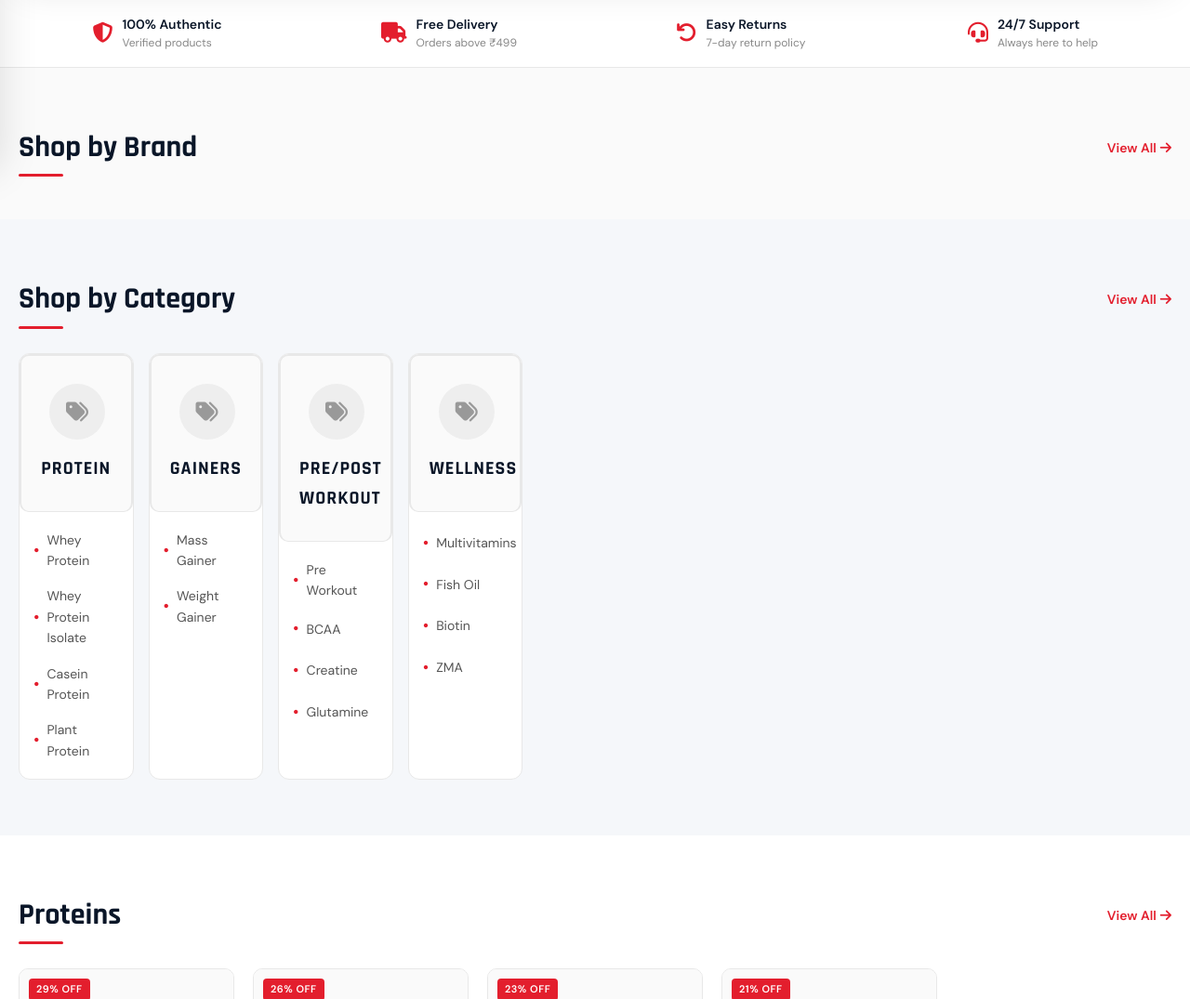
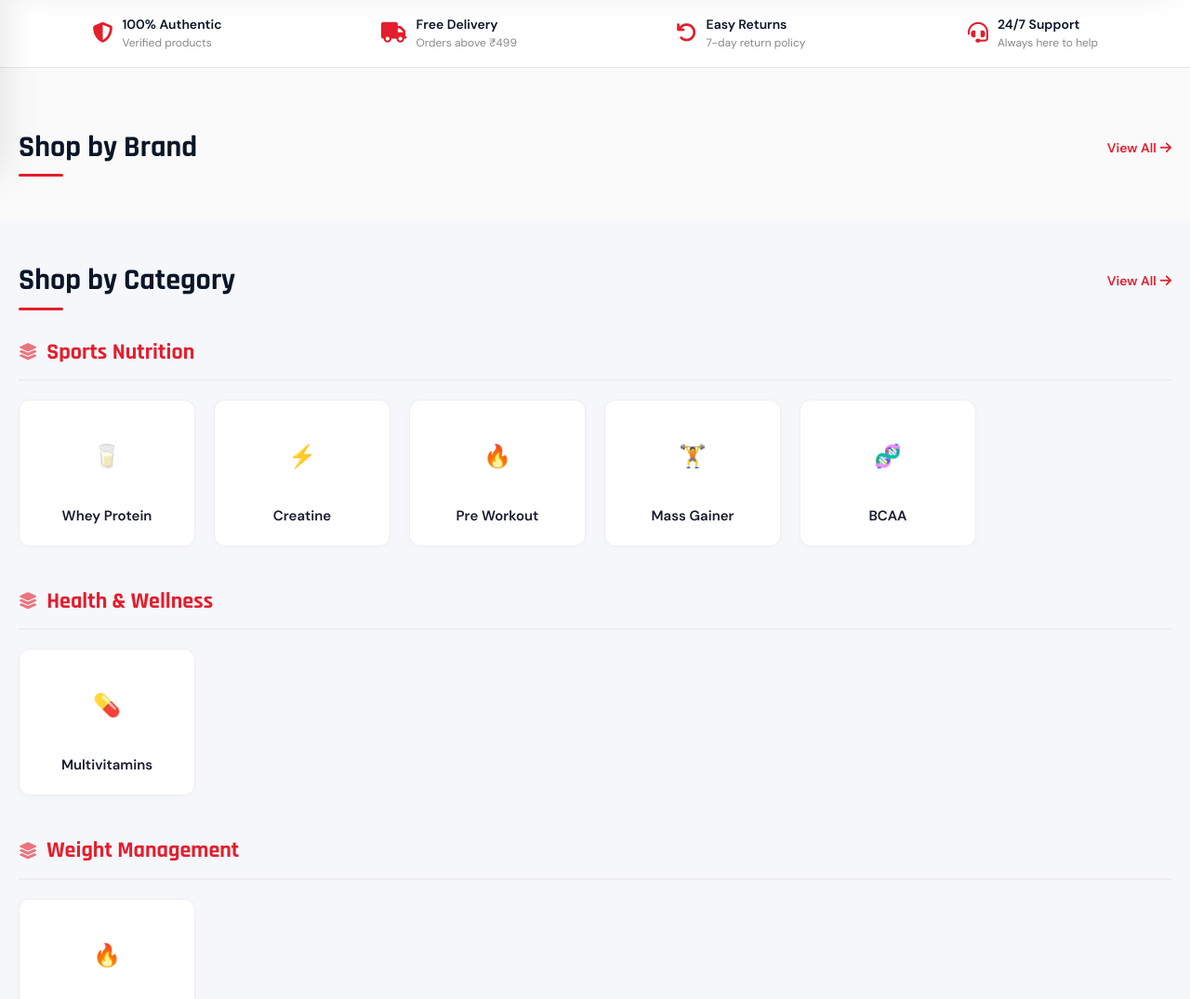
Before and after one commit to barixl/curve-sports, a Flask app: page / in a window 1280 px wide. Shown: the part 625-1700 px from the top of the page at 93% size. Run offline with Flask 3, Linux system fonts and the light colour scheme; data comes from the database, SQL or seed files in the repository; data that the repository does not hold is empty.

Commit message:
Implement category hierarchy and subcategories on homepage

```diff
--- a/app.py
+++ b/app.py
@@ -94,49 +94,32 @@ def _seed_data():
     )
     db.session.add(admin)
 
-    # Categories (Parent & Child)
-    # ── PROTEIN ──────────────────────────────────────────
-    prot = Category(name='PROTEIN', slug='protein', description='High quality protein supplements')
-    db.session.add(prot)
+    # Categories
+    # Categories
+    parent_sports = Category(name='Sports Nutrition', slug='sports-nutrition', icon='💪', description='Supplements for athletic performance')
+    parent_health = Category(name='Health & Wellness', slug='health-wellness', icon='🥗', description='Supplements for daily health')
+    parent_weight = Category(name='Weight Management', slug='weight-management', icon='⚖️', description='Supplements for weight goals')
+    parent_food   = Category(name='Food & Drinks', slug='food-drinks', icon='🍎', description='Healthy snacks and beverages')
+
+    db.session.add_all([parent_sports, parent_health, parent_weight, parent_food])
     db.session.flush()
 
-    cat_whey = Category(name='Whey Protein', slug='whey-protein', parent_id=prot.id)
-    cat_iso  = Category(name='Whey Protein Isolate', slug='whey-isolate', parent_id=prot.id)
-    cat_cas  = Category(name='Casein Protein', slug='casein-protein', parent_id=prot.id)
-    cat_plant = Category(name='Plant Protein', slug='plant-protein', parent_id=prot.id)
-
-    # ── GAINERS ──────────────────────────────────────────
-    gain = Category(name='GAINERS', slug='gainers')
-    db.session.add(gain)
+    cats = [
+        Category(name='Whey Protein',  slug='whey-protein',  icon='🥛', description='High quality whey protein supplements', parent_id=parent_sports.id),
+        Category(name='Creatine',      slug='creatine',      icon='⚡', description='Pure creatine monohydrate', parent_id=parent_sports.id),
+        Category(name='Pre Workout',   slug='pre-workout',   icon='🔥', description='Energy & focus pre-workout', parent_id=parent_sports.id),
+        Category(name='Mass Gainer',   slug='mass-gainer',   icon='🏋️', description='Weight & mass gainer supplements', parent_id=parent_sports.id),
+        Category(name='Multivitamins', slug='multivitamins', icon='💊', description='Daily vitamins & minerals', parent_id=parent_health.id),
+        Category(name='BCAA',          slug='bcaa',          icon='🧬', description='Branched Chain Amino Acids', parent_id=parent_sports.id),
+        Category(name='Fat Burner',    slug='fat-burner',    icon='🔥', description='Weight loss & fat burning', parent_id=parent_weight.id),
+        Category(name='Protein Bars',  slug='protein-bars',  icon='🍫', description='On the go protein snacks', parent_id=parent_food.id),
+    ]
+    for c in cats:
+        db.session.add(c)
     db.session.flush()
 
-    cat_mass = Category(name='Mass Gainer', slug='mass-gainer', parent_id=gain.id)
-    cat_weight = Category(name='Weight Gainer', slug='weight-gainer', parent_id=gain.id)
-
-    # ── PRE/POST WORKOUT ──────────────────────────────────
-    pre_post = Category(name='PRE/POST WORKOUT', slug='workout')
-    db.session.add(pre_post)
-    db.session.flush()
-
-    cat_pre = Category(name='Pre Workout', slug='pre-workout', parent_id=pre_post.id)
-    cat_bcaa = Category(name='BCAA', slug='bcaa', parent_id=pre_post.id)
-    cat_crea = Category(name='Creatine', slug='creatine', parent_id=pre_post.id)
-    cat_glut = Category(name='Glutamine', slug='glutamine', parent_id=pre_post.id)
-
-    # ── WELLNESS ─────────────────────────────────────────
-    well = Category(name='WELLNESS', slug='wellness')
-    db.session.add(well)
-    db.session.flush()
-
-    cat_multi = Category(name='Multivitamins', slug='multivitamins', parent_id=well.id)
-    cat_fish = Category(name='Fish Oil', slug='fish-oil', parent_id=well.id)
-    cat_biotin = Category(name='Biotin', slug='biotin', parent_id=well.id)
-    cat_zma = Category(name='ZMA', slug='zma', parent_id=well.id)
-
-    all_cats = [cat_whey, cat_iso, cat_cas, cat_plant, cat_mass, cat_weight,
-                cat_pre, cat_bcaa, cat_crea, cat_glut, cat_multi, cat_fish, cat_biotin, cat_zma]
-    for c in all_cats:
-        db.session.add(c)
+    # Mapping for product category assignment
+    cat_map = {c.slug: c.id for c in cats}
 
     # Brands
     brands = [
@@ -154,36 +137,80 @@ def _seed_data():
 
     # Products
     product_images = ['Whey-Chocolate.jpg', 'muscleblaze.jpg', 'whey.webp']
-
-    # Helper to add 4 products for each category
-    def add_demo_products(cat_id, base_name, base_slug, brand_id):
-        for i in range(1, 5):
-            p = Product(
-                name=f"{base_name} Pro {i}",
-                slug=f"{base_slug}-{i}",
-                description=f"Premium {base_name} formula for maximum results. Pure and authentic.",
-                price=1000 + (i*200),
-                original_price=1500 + (i*200),
-                stock=50 + (i*10),
-                category_id=cat_id,
-                brand_id=brand_id,
-                rating=4.0 + (i*0.2),
-                review_count=100 * i,
-                image=product_images[i % 3]
-            )
-            db.session.add(p)
-
-    # Adding products for some key sub-categories
-    add_demo_products(cat_whey.id, 'Curve Whey', 'curve-whey', 1)
-    add_demo_products(cat_iso.id, 'ON Isolate', 'on-isolate', 2)
-    add_demo_products(cat_mass.id, 'MB Mass', 'mb-mass', 3)
-    add_demo_products(cat_pre.id, 'Curve Ignite', 'curve-ignite', 1)
-    add_demo_products(cat_multi.id, 'Opti-Men', 'opti-men', 2)
-    add_demo_products(cat_crea.id, 'Curve Creatine', 'curve-creatine', 1)
-    add_demo_products(cat_bcaa.id, 'BCAA Recovery', 'bcaa-recovery', 1)
-    add_demo_products(cat_fish.id, 'Fish Oil Premium', 'fish-oil', 5)
-
-    db.session.commit()
+    products = [
+        Product(
+            name='Curve Gold 100% Whey Protein', slug='curve-gold-whey-protein',
+            description='Premium whey protein concentrate with 24g protein per serving. Ideal for muscle building and recovery.',
+            price=1999, original_price=2999, stock=150, category_id=cat_map['whey-protein'], brand_id=1,
+            rating=4.5, review_count=2341, featured=True, bestseller=True,
+            image=product_images[0]
+        ),
+        Product(
+            name='ON Gold Standard 100% Whey', slug='on-gold-standard-whey',
+            description="World's best selling whey protein. 24g blended protein, 5.5g BCAAs per serving.",
+            price=4299, original_price=5499, stock=80, category_id=cat_map['whey-protein'], brand_id=2,
+            rating=4.8, review_count=8921, featured=True, bestseller=True,
+            image=product_images[1]
+        ),
+        Product(
+            name='MuscleBlaze Biozyme Whey', slug='muscleblaze-biozyme-whey',
+            description='Enhanced absorption whey protein with protease enzyme blend.',
+            price=2799, original_price=3599, stock=200, category_id=cat_map['whey-protein'], brand_id=3,
+            rating=4.4, review_count=5612, featured=True,
+            image=product_images[2]
+        ),
+        Product(
+            name='Curve Pure Creatine Monohydrate', slug='curve-creatine-mono',
+            description='100% pure micronized creatine monohydrate. 3g per serving for strength and power.',
+            price=499, original_price=799, stock=300, category_id=cat_map['creatine'], brand_id=1,
+            rating=4.6, review_count=3210, bestseller=True,
+            image=product_images[0]
+        ),
+        Product(
+            name='MyProtein Impact Whey', slug='myprotein-impact-whey',
+            description="Europe's best selling protein powder with 21g protein per serving.",
+            price=2199, original_price=2999, stock=120, category_id=cat_map['whey-protein'], brand_id=4,
+            rating=4.3, review_count=4100,
+            image=product_images[1]
+        ),
+        Product(
+            name='Curve Pre-Workout Ignite', slug='curve-preworkout-ignite',
+            description='Explosive pre-workout formula with caffeine, beta-alanine and citrulline.',
+            price=999, original_price=1499, stock=90, category_id=cat_map['pre-workout'], brand_id=1,
+            rating=4.2, review_count=1890, featured=True,
+            image=product_images[2]
+        ),
+        Product(
+            name='AS-IT-IS Whey Protein Concentrate', slug='as-it-is-whey',
+            description='Pure, unadulterated whey protein concentrate 80%. No additives, no fillers.',
+            price=1599, original_price=2199, stock=250, category_id=cat_map['whey-protein'], brand_id=6,
+            rating=4.5, review_count=7823, bestseller=True,
+            image=product_images[0]
+        ),
+        Product(
+            name='MuscleBlaze Mass Gainer XXL', slug='muscleblaze-mass-gainer-xxl',
+            description='60g protein and 1000+ calories per serving for extreme mass gain.',
+            price=1799, original_price=2399, stock=60, category_id=cat_map['mass-gainer'], brand_id=3,
+            rating=4.1, review_count=3456,
+            image=product_images[1]
+        ),
+        Product(
+            name='Curve Wellness BCAA 2:1:1', slug='curve-bcaa',
+            description='Pure BCAA in 2:1:1 ratio for muscle recovery and endurance.',
+            price=799, original_price=1199, stock=180, category_id=cat_map['bcaa'], brand_id=1,
+            rating=4.3, review_count=1230,
+            image=product_images[2]
+        ),
+        Product(
+            name='ON Opti-Men Multivitamin', slug='on-opti-men-multivitamin',
+            description='Complete multivitamin for active men with 75+ ingredients.',
+            price=1899, original_price=2499, stock=100, category_id=cat_map['multivitamins'], brand_id=2,
+            rating=4.7, review_count=4532, featured=True,
+            image=product_images[0]
+        ),
+    ]
+    for p in products:
+        db.session.add(p)
 
     db.session.commit()
     print('✅ Demo data seeded.')
--- a/models.py
+++ b/models.py
@@ -42,6 +42,7 @@ class Category(db.Model):
     slug        = db.Column(db.String(120), unique=True, nullable=False)
     description = db.Column(db.Text)
     image       = db.Column(db.String(200))
+    icon        = db.Column(db.String(100)) # Emoji or icon class
     is_active   = db.Column(db.Boolean, default=True)
     parent_id   = db.Column(db.Integer, db.ForeignKey('categories.id'), nullable=True)
 
--- a/routes/shop.py
+++ b/routes/shop.py
@@ -10,33 +10,12 @@ shop_bp = Blueprint('shop', __name__)
 def index():
     featured = Product.query.filter_by(featured=True, is_active=True).limit(8).all()
     bestsellers = Product.query.filter_by(bestseller=True, is_active=True).limit(8).all()
-
-    # Get top level categories only
-    categories = Category.query.filter_by(is_active=True, parent_id=None).all()
-
-    # Special lists for sections
-    def get_cat_products(slug, limit=4):
-        cat = Category.query.filter_by(slug=slug).first()
-        if not cat: return []
-        # Get products from this category and all its children
-        child_ids = [c.id for c in cat.children]
-        return Product.query.filter(
-            (Product.category_id == cat.id) | (Product.category_id.in_(child_ids))
-        ).filter_by(is_active=True).limit(limit).all()
-
-    protein_list = get_cat_products('protein')
-    gainer_list  = get_cat_products('gainers')
-    workout_list = get_cat_products('workout')
-    wellness_list = get_cat_products('wellness')
-
+    categories = Category.query.filter_by(is_active=True).all()
     new_arrivals = Product.query.filter_by(is_active=True).order_by(Product.created_at.desc()).limit(8).all()
     banners = Banner.query.filter_by(is_active=True).order_by(Banner.position).all()
     brands = Brand.query.filter(Brand.is_active==True, Brand.logo.isnot(None)).all()
-
     return render_template('shop/index.html', featured=featured, bestsellers=bestsellers,
-                           categories=categories, new_arrivals=new_arrivals, banners=banners, brands=brands,
-                           protein_list=protein_list, gainer_list=gainer_list,
-                           workout_list=workout_list, wellness_list=wellness_list)
+                           categories=categories, new_arrivals=new_arrivals, banners=banners, brands=brands)
 
 
 @shop_bp.route('/products')
--- a/static/css/style.css
+++ b/static/css/style.css
@@ -620,28 +620,3 @@ tr:hover td { background: #fafafa; }
     transform: translateY(10px);
   }
 }
-
-/* ── NEW CATEGORY & RESPONSIVE GRID ────────────────── */
-.cat-grid { display: grid; grid-template-columns: repeat(auto-fill, minmax(280px, 1fr)) !important; gap: 30px !important; margin-top: 40px; }
-.cat-item-container { background: white; border-radius: 12px; overflow: hidden; border: 1px solid var(--border); transition: all 0.3s ease; }
-.cat-item-container:hover { transform: translateY(-5px); box-shadow: var(--shadow-lg); border-color: var(--primary-light); }
-
-.cat-card { display: block; padding: 30px 20px; text-align: center; background: #fafafa; border-bottom: 1px solid var(--border); }
-.cat-icon { height: 60px; display: flex; align-items: center; justify-content: center; margin-bottom: 15px; font-size: 40px; color: var(--primary); }
-.cat-icon img { height: 100%; object-fit: contain; }
-.cat-name { font-family: var(--font-head); font-size: 20px; font-weight: 700; text-transform: uppercase; letter-spacing: 1px; color: var(--dark); }
-
-.sub-cat-list { padding: 15px; display: flex; flex-direction: column; gap: 8px; }
-.sub-cat-link { font-size: 14px; color: var(--text-2); padding: 4px 0; transition: color 0.2s; display: flex; align-items: center; }
-.sub-cat-link::before { content: '•'; margin-right: 8px; color: var(--primary); font-size: 18px; }
-.sub-cat-link:hover { color: var(--primary); padding-left: 5px; }
-
-.cat-placeholder { width: 60px; height: 60px; background: #eee; border-radius: 50%; display: flex; align-items: center; justify-content: center; font-size: 24px; color: #999; margin: 0 auto; }
-
-@media (max-width: 768px) {
-  .cat-grid { grid-template-columns: 1fr !important; gap: 20px !important; }
-  .products-grid.mobile-2-col {
-    grid-template-columns: repeat(2, 1fr) !important;
-    gap: 12px !important;
-  }
-}
--- a/templates/base.html
+++ b/templates/base.html
@@ -115,19 +115,26 @@
         <li><a href="{{ url_for('shop.products') }}">Shop</a></li>
         <li class="nav-item has-mega">
           <a href="{{ url_for('shop.products') }}">Categories <i class="fas fa-chevron-down fa-xs"></i></a>
-          <div class="mega-menu" style="width: 100%; left: 0; border-radius: 0 0 12px 12px;">
-            <div class="mega-inner" style="grid-template-rows: repeat(2, auto); grid-auto-flow: column; grid-template-columns: none;">
-              {% for cat in categories_nav %}
-              <a href="{{ url_for('shop.products', category=cat.slug) }}" class="mega-item">
-                <div class="mega-icon-wrap">
-                  {% if cat.image %}
-                    <img src="{{ url_for('static', filename='images/categories/' + cat.image) }}" alt="{{ cat.name }}">
-                  {% else %}
-                    <i class="fas fa-tag"></i>
-                  {% endif %}
+          <div class="mega-menu" style="width: 100%; left: 0; border-radius: 0 0 12px 12px; padding: 25px;">
+            <div class="mega-inner" style="display: grid; grid-template-columns: repeat(4, 1fr); gap: 30px;">
+              {% for parent in parent_categories %}
+              <div class="mega-column">
+                <div style="font-weight: 800; color: var(--primary); font-size: 15px; margin-bottom: 15px; text-transform: uppercase; letter-spacing: 0.5px;">
+                  {{ parent.name }}
                 </div>
-                <span class="mega-name">{{ cat.name }}</span>
-              </a>
+                <div style="display: flex; flex-direction: column; gap: 10px;">
+                  {% for sub in grouped_categories[parent] %}
+                  <a href="{{ url_for('shop.products', category=sub.slug) }}" style="display: flex; align-items: center; gap: 10px; color: var(--text-light); transition: 0.2s;" onmouseover="this.style.color='var(--primary)'" onmouseout="this.style.color='var(--text-light)'">
+                    {% if sub.image %}
+                      <img src="{{ url_for('static', filename='images/categories/' + sub.image) }}" style="width: 24px; height: 24px; object-fit: contain; border-radius: 4px;">
+                    {% else %}
+                      <i class="fas fa-tag" style="font-size: 12px; opacity: 0.5;"></i>
+                    {% endif %}
+                    <span style="font-size: 14px; font-weight: 500;">{{ sub.name }}</span>
+                  </a>
+                  {% endfor %}
+                </div>
+              </div>
               {% endfor %}
             </div>
           </div>
--- a/templates/shop/index.html
+++ b/templates/shop/index.html
@@ -141,106 +141,38 @@ startAutoSlide();
 </section>
 
 <!-- CATEGORIES -->
-<section class="section">
+<section class="section" style="padding-top: 40px;">
   <div class="container">
     <div class="section-header">
       <h2 class="section-title">Shop by Category</h2>
       <a href="{{ url_for('shop.products') }}" class="view-all">View All <i class="fas fa-arrow-right"></i></a>
     </div>
-    <div class="cat-grid">
-      {% for cat in categories %}
-      <div class="cat-item-container">
-        <a href="{{ url_for('shop.products', category=cat.slug) }}" class="cat-card">
-          <div class="cat-icon">
-            {% if cat.image %}
-              <img src="{{ url_for('static', filename='images/categories/' + cat.image) }}" alt="{{ cat.name }}">
-            {% else %}
-              <div class="cat-placeholder"><i class="fas fa-tags"></i></div>
-            {% endif %}
-          </div>
-          <div class="cat-name">{{ cat.name }}</div>
-        </a>
-        {% if cat.children %}
-        <div class="sub-cat-list">
-          {% for sub in cat.children %}
-          <a href="{{ url_for('shop.products', category=sub.slug) }}" class="sub-cat-link">{{ sub.name }}</a>
+    <div style="display: flex; flex-direction: column; gap: 40px;">
+      {% for parent in parent_categories %}
+      <div class="category-group">
+        <h3 style="font-family: 'Rajdhani', sans-serif; font-size: 24px; font-weight: 700; color: var(--primary); margin-bottom: 20px; border-bottom: 2px solid #eee; padding-bottom: 10px; display: flex; align-items: center; gap: 10px;">
+          <i class="fas fa-layer-group" style="font-size: 18px; opacity: 0.6;"></i>
+          {{ parent.name }}
+        </h3>
+        <div class="cat-grid" style="display: grid; grid-template-columns: repeat(auto-fill, minmax(180px, 1fr)); gap: 20px;">
+          {% for sub in grouped_categories[parent] %}
+          <a href="{{ url_for('shop.products', category=sub.slug) }}" class="cat-card" style="background: white; padding: 20px; border-radius: 12px; text-align: center; border: 1px solid #eee; transition: 0.3s; box-shadow: 0 2px 8px rgba(0,0,0,0.02); display: flex; flex-direction: column; align-items: center; justify-content: center; min-height: 120px;">
+            <div class="cat-icon" style="font-size: 30px; margin-bottom: 12px; color: var(--primary);">
+              {% if sub.image %}
+                <img src="{{ url_for('static', filename='images/categories/' + sub.image) }}" style="width: 50px; height: 50px; object-fit: contain;">
+              {% else %}
+                <div style="font-size: 24px;">{{ sub.icon or '🏷️' }}</div>
+              {% endif %}
+            </div>
+            <div class="cat-name" style="font-weight: 600; color: var(--text-dark); font-size: 15px;">{{ sub.name }}</div>
+          </a>
           {% endfor %}
         </div>
-        {% endif %}
       </div>
       {% endfor %}
     </div>
   </div>
 </section>
-
-<!-- CATEGORY SECTIONS -->
-<!-- PROTEIN -->
-{% if protein_list %}
-<section class="section category-section" style="background: white;">
-  <div class="container">
-    <div class="section-header">
-      <h2 class="section-title">Proteins</h2>
-      <a href="{{ url_for('shop.products', category='protein') }}" class="view-all">View All <i class="fas fa-arrow-right"></i></a>
-    </div>
-    <div class="products-grid mobile-2-col">
-      {% for p in protein_list %}
-      {% include 'shop/_product_card.html' %}
-      {% endfor %}
-    </div>
-  </div>
-</section>
-{% endif %}
-
-<!-- GAINERS -->
-{% if gainer_list %}
-<section class="section category-section">
-  <div class="container">
-    <div class="section-header">
-      <h2 class="section-title">Gainers</h2>
-      <a href="{{ url_for('shop.products', category='gainers') }}" class="view-all">View All <i class="fas fa-arrow-right"></i></a>
-    </div>
-    <div class="products-grid mobile-2-col">
-      {% for p in gainer_list %}
-      {% include 'shop/_product_card.html' %}
-      {% endfor %}
-    </div>
-  </div>
-</section>
-{% endif %}
-
-<!-- PRE/POST WORKOUT -->
-{% if workout_list %}
-<section class="section category-section" style="background: white;">
-  <div class="container">
-    <div class="section-header">
-      <h2 class="section-title">Pre/Post Workout</h2>
-      <a href="{{ url_for('shop.products', category='workout') }}" class="view-all">View All <i class="fas fa-arrow-right"></i></a>
-    </div>
-    <div class="products-grid mobile-2-col">
-      {% for p in workout_list %}
-      {% include 'shop/_product_card.html' %}
-      {% endfor %}
-    </div>
-  </div>
-</section>
-{% endif %}
-
-<!-- WELLNESS -->
-{% if wellness_list %}
-<section class="section category-section">
-  <div class="container">
-    <div class="section-header">
-      <h2 class="section-title">Wellness</h2>
-      <a href="{{ url_for('shop.products', category='wellness') }}" class="view-all">View All <i class="fas fa-arrow-right"></i></a>
-    </div>
-    <div class="products-grid mobile-2-col">
-      {% for p in wellness_list %}
-      {% include 'shop/_product_card.html' %}
-      {% endfor %}
-    </div>
-  </div>
-</section>
-{% endif %}
 
 <!-- FEATURED PRODUCTS -->
 {% if featured %}
@@ -307,6 +239,38 @@ startAutoSlide();
 </section>
 {% endif %}
 
+<!-- PARENT CATEGORY SECTIONS -->
+{% for parent in parent_categories %}
+<section class="section" style="background: {% if loop.index0 % 2 == 0 %}#f8f9fa{% else %}white{% endif %}; padding: 60px 0;">
+  <div class="container">
+    <div class="section-header" style="margin-bottom: 35px;">
+      <div style="display: flex; flex-direction: column; gap: 5px;">
+        <h2 class="section-title" style="margin-bottom: 0;">{{ parent.name }}</h2>
+        <p style="color: var(--text-light); font-size: 15px;">{{ parent.description }}</p>
+      </div>
+      <a href="{{ url_for('shop.products', category=parent.slug) }}" class="view-all">Shop All {{ parent.name }} <i class="fas fa-arrow-right"></i></a>
+    </div>
+
+    <div class="cat-grid" style="display: grid; grid-template-columns: repeat(auto-fill, minmax(220px, 1fr)); gap: 25px;">
+      {% for sub in grouped_categories[parent] %}
+      <a href="{{ url_for('shop.products', category=sub.slug) }}" class="cat-card" style="background: white; padding: 25px; border-radius: 16px; text-align: center; border: 1px solid #eee; transition: all 0.3s ease; box-shadow: 0 4px 15px rgba(0,0,0,0.03); position: relative; overflow: hidden; display: flex; flex-direction: column; align-items: center; justify-content: center; min-height: 150px;">
+        <div style="position: absolute; top: 0; left: 0; width: 4px; height: 100%; background: var(--primary); opacity: 0.8;"></div>
+        <div class="cat-icon" style="font-size: 36px; margin-bottom: 15px; color: var(--primary);">
+          {% if sub.image %}
+            <img src="{{ url_for('static', filename='images/categories/' + sub.image) }}" style="width: 60px; height: 60px; object-fit: contain;">
+          {% else %}
+            <div style="font-size: 32px;">{{ sub.icon or '🏷️' }}</div>
+          {% endif %}
+        </div>
+        <div class="cat-name" style="font-weight: 700; color: var(--text-dark); font-size: 17px; font-family: 'Rajdhani', sans-serif; text-transform: uppercase; letter-spacing: 0.5px;">{{ sub.name }}</div>
+        <div style="font-size: 12px; color: var(--text-light); margin-top: 5px;">Explore Products <i class="fas fa-chevron-right" style="font-size: 9px;"></i></div>
+      </a>
+      {% endfor %}
+    </div>
+  </div>
+</section>
+{% endfor %}
+
 <!-- PROMO BANNER (COUPON SECTION) -->
 <div style="background:linear-gradient(135deg,var(--primary),#ff6b35);padding:60px 0;margin:0">
   <div class="container" style="text-align:center">
```
Also changed, not shown: context.py (+14 -1 lines), routes/admin.py (+6 -2 lines), templates/admin/categories.html (+13 -5 lines), templates/admin/category_form.html (+14 -1 lines), templates/shop/products.html (+8 -23 lines).
